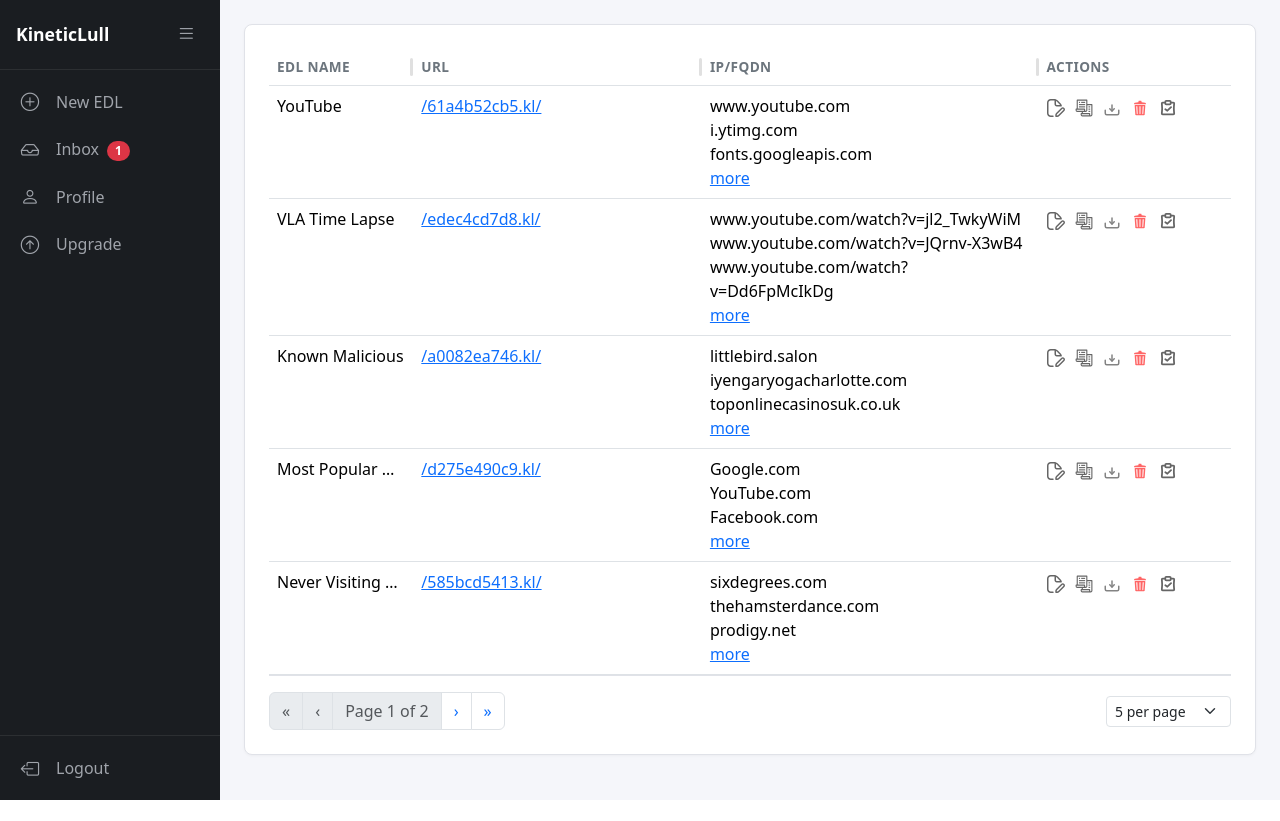
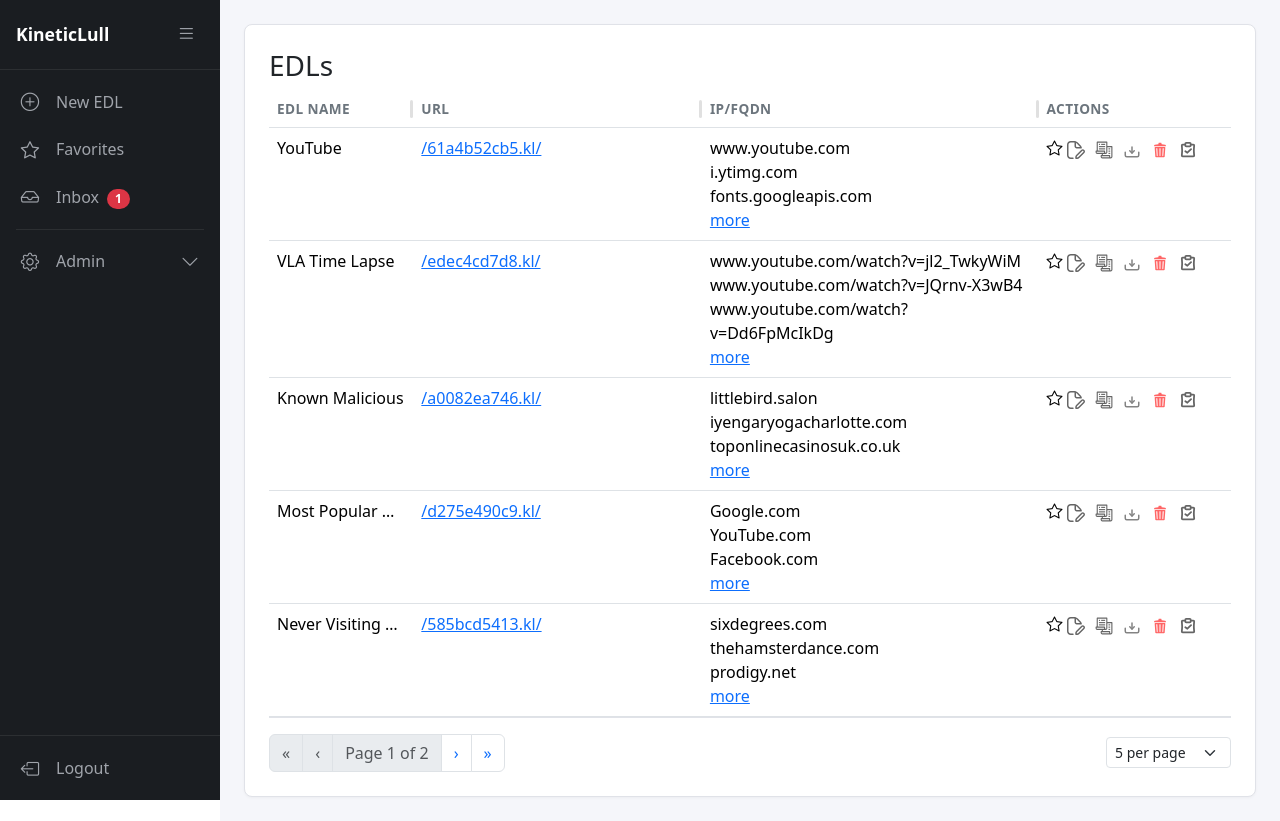
Before and after one commit to greaselovely/KineticLull, a Django app: page / in a window 1280 px wide. Before the commit the page ends 800 px from the top, so only its background shows below. Run offline with Django 5.2, Linux system fonts and the light colour scheme; a user stored in the database is signed in; data comes from the database, SQL or seed files in the repository; data that the repository does not hold is empty; parts of the project's set-up code (start-up, migrations or seed data) failed here and were passed over.

Commit message:
UI Overhaul

```diff
--- a/app/admin.py
+++ b/app/admin.py
@@ -1,7 +1,7 @@
 from django.contrib import admin
-# from .models import ExtDynLists, InboxEntry, Script
-from .models import ExtDynLists, InboxEntry
+from .models import ExtDynLists, InboxEntry, Favorite, ActivityLog
 
 admin.site.register(ExtDynLists)
 admin.site.register(InboxEntry)
-# admin.site.register(Script)
+admin.site.register(Favorite)
+admin.site.register(ActivityLog)
--- a/app/static/css/style.css
+++ b/app/static/css/style.css
@@ -134,6 +134,57 @@
 .sidebar.collapsed .sidebar-footer a {
     justify-content: center;
     padding: 10px 0;
+}
+
+/* Sidebar divider */
+.sidebar-divider {
+    border-top: 1px solid rgba(255, 255, 255, 0.08);
+    margin: 8px 16px;
+}
+
+.sidebar.collapsed .sidebar-divider {
+    margin: 8px;
+}
+
+/* Submenu */
+.submenu-toggle {
+    position: relative;
+}
+
+.submenu-arrow {
+    margin-left: auto;
+    font-size: 0.75rem;
+    transition: transform 0.2s;
+}
+
+.submenu-toggle.open .submenu-arrow {
+    transform: rotate(180deg);
+}
+
+.submenu {
+    list-style: none;
+    padding: 0;
+    margin: 0;
+    max-height: 0;
+    overflow: hidden;
+    transition: max-height 0.2s ease;
+}
+
+.submenu.open {
+    max-height: 200px;
+}
+
+.submenu li a {
+    padding-left: 28px;
+    font-size: 0.9rem;
+}
+
+.sidebar.collapsed .submenu li a {
+    padding-left: 0;
+}
+
+.sidebar.collapsed .submenu-arrow {
+    display: none;
 }
 
 /* Footer (logout) */
--- a/app/static/js/index.js
+++ b/app/static/js/index.js
@@ -27,6 +27,43 @@ document.addEventListener('DOMContentLoaded', function() {
 
     // Resizable columns
     initResizableTable('edl-table');
+
+    // Admin submenu toggle
+    var adminToggle = document.getElementById('admin-menu-toggle');
+    var adminSubmenu = document.getElementById('admin-submenu');
+    if (adminToggle && adminSubmenu) {
+        if (localStorage.getItem('admin-menu-open') === 'true') {
+            adminSubmenu.classList.add('open');
+            adminToggle.classList.add('open');
+        }
+        adminToggle.addEventListener('click', function(e) {
+            e.preventDefault();
+            adminSubmenu.classList.toggle('open');
+            adminToggle.classList.toggle('open');
+            localStorage.setItem('admin-menu-open', adminSubmenu.classList.contains('open'));
+        });
+    }
+
+    // Favorite toggle
+    document.querySelectorAll('.favorite-btn').forEach(function(btn) {
+        btn.addEventListener('click', function() {
+            var itemId = this.getAttribute('data-id');
+            var icon = this;
+            var csrfToken = document.querySelector('meta[name="csrf-token"]').getAttribute('content');
+            fetch('favorite/' + itemId + '/', {
+                method: 'POST',
+                headers: { 'X-CSRFToken': csrfToken }
+            }).then(function(r) { return r.json(); }).then(function(data) {
+                if (data.favorited) {
+                    icon.classList.remove('bi-star');
+                    icon.classList.add('bi-star-fill', 'text-warning');
+                } else {
+                    icon.classList.remove('bi-star-fill', 'text-warning');
+                    icon.classList.add('bi-star');
+                }
+            });
+        });
+    });
 });
 
 function copyToClipboard(clickedElement) {
--- a/app/static/templates/index.html
+++ b/app/static/templates/index.html
@@ -4,6 +4,7 @@
 {% block content %}
 
 <div class="content-card edl-card">
+    <h3>{% if favorites_view %}Favorites{% else %}EDLs{% endif %}</h3>
     <table id="edl-table" class="table table-hover table-resizable">
         <thead>
             <tr>
@@ -32,6 +33,7 @@
                     {% endfor %}
                 </td>
                 <td>
+                    <i class="bi {% if item.is_favorited %}bi-star-fill text-warning{% else %}bi-star{% endif %} action-items favorite-btn" data-id="{{ item.id }}" title="Favorite" style="cursor:pointer;"></i>
                     <a href="{% url 'app:edit' id=item.id %}" title="Edit"><img class="icon action-items" src="{% static 'images/edit.svg' %}" alt="Edit"></a>
                     <a href="{% url 'app:clone' item.id %}" title="Clone"><img class="icon action-items" src="{% static 'images/clone.svg' %}" alt="Clone"></a>
                     <a href="{% url 'app:download_ip_fqdn' item.id %}" title="Download"><img class="icon action-items" src="{% static 'images/download.svg' %}" alt="Download"></a>
--- a/app/static/templates/sidebar.html
+++ b/app/static/templates/sidebar.html
@@ -19,6 +19,12 @@
             </a>
         </li>
         <li>
+            <a href="{% url 'app:favorites' %}" title="Favorites">
+                <i class="bi bi-star"></i>
+                <span class="nav-text">Favorites</span>
+            </a>
+        </li>
+        <li>
             <a href="{% url 'app:submission_list' %}" title="Inbox">
                 <i class="bi bi-inbox"></i>
                 <span class="nav-text">
@@ -29,12 +35,30 @@
                 </span>
             </a>
         </li>
+
+        <li class="sidebar-divider"></li>
+
+        <li class="sidebar-submenu">
+            <a href="#" id="admin-menu-toggle" class="submenu-toggle" title="Admin">
+                <i class="bi bi-gear"></i>
+                <span class="nav-text">Admin</span>
+                <i class="bi bi-chevron-down submenu-arrow nav-text"></i>
+            </a>
+            <ul id="admin-submenu" class="submenu">
                 <li>
                     <a href="{% url 'app:profile' %}" title="Profile">
                         <i class="bi bi-person"></i>
                         <span class="nav-text">Profile</span>
                     </a>
                 </li>
+                {% if user.is_staff or user.is_superuser %}
+                <li>
+                    <a href="{% url 'app:activity_log' %}" title="Logs">
+                        <i class="bi bi-journal-text"></i>
+                        <span class="nav-text">Logs</span>
+                    </a>
+                </li>
+                {% endif %}
                 {% if user.is_superuser %}
                 <li>
                     <a href="{% url 'app:upgrade' %}" title="Upgrade">
@@ -43,6 +67,8 @@
                     </a>
                 </li>
                 {% endif %}
+            </ul>
+        </li>
         {% endif %}
     </ul>
 
--- a/app/urls.py
+++ b/app/urls.py
@@ -31,7 +31,9 @@ urlpatterns = [
     path('review_submission/<int:submission_id>/', views.review_submission, name='review_submission'),
     path('delete_submission/<int:submission_id>/', views.delete_submission, name='delete_submission'),
     path('upgrade/', views.upgrade_view, name='upgrade'),
-    # path('review_script/<int:script_id>', views.review_script, name='review_script'),
+    path('favorites/', views.favorites_view, name='favorites'),
+    path('favorite/<int:item_id>/', views.toggle_favorite, name='toggle_favorite'),
+    path('logs/', views.activity_log_view, name='activity_log'),
     # keep this at the bottom
     re_path(r'^(?P<auto_url>[\w.-]+)/?$', views.show_ip_fqdn, name='show_ip_fqdn'),
 ]
--- a/app/views.py
+++ b/app/views.py
@@ -32,9 +32,19 @@ logger = logging.getLogger(__name__)
 
 from users.models import APIKey
 # from .models import InboxEntry, ExtDynLists, Script
-from .models import InboxEntry, ExtDynLists
-# from .forms import ExtDynListsForm, ProfileChangeForm, ScriptForm
+from .models import InboxEntry, ExtDynLists, Favorite, ActivityLog
 from .forms import ExtDynListsForm, ProfileChangeForm
+
+
+def log_activity(request, action, target='', detail='', user=None):
+    """Log a user activity to the database."""
+    ActivityLog.objects.create(
+        user=user or (request.user if request.user.is_authenticated else None),
+        action=action,
+        target=target,
+        detail=detail,
+        ip_address=request.META.get('REMOTE_ADDR'),
+    )
 
 
 def get_visible_edls(user):
@@ -92,6 +102,9 @@ def index_view(request):
         item.ip_fqdn_count = len(item.ip_fqdn)
         item.display_ellipsis = item.ip_fqdn_count >= 4
         item.ip_fqdn = item.ip_fqdn[:3]
+    favorite_ids = set(Favorite.objects.filter(user=request.user).values_list('edl_id', flat=True))
+    for item in items:
+        item.is_favorited = item.id in favorite_ids
     page_number = request.GET.get("page")
     page_obj = paginator.get_page(page_number)
     context = {'items': items, 'page_obj': page_obj, 'per_page': per_page}
@@ -143,8 +156,10 @@ def show_ip_fqdn(request, auto_url):
     acl_list = edl.acl.split('\n')
     user_ip = request.META.get('REMOTE_ADDR')
     if '*' in acl_list or check_acl(user_ip, acl_list):
+        log_activity(request, 'edl_access', edl.friendly_name, f'Served to {user_ip}')
         return HttpResponse(edl.ip_fqdn, content_type="text/plain")
     else:
+        log_activity(request, 'edl_denied', edl.friendly_name, f'Denied {user_ip}')
         raise PermissionDenied
 
 @login_required
@@ -178,6 +193,7 @@ def create_new_edl(request):
             edl_instance.acl = "\n".join(corrected_acl)
             edl_instance.save()
             edl_instance.groups.set(request.user.groups.all())
+            log_activity(request, 'create_edl', edl_instance.friendly_name)
             return redirect('/')
         else:
             logger.warning("EDL creation form errors: %s", form.errors)
@@ -222,6 +238,7 @@ def edit_ext_dyn_list_view(request, id=None):
                 edl_instance.ip_fqdn = "\r\n".join([fqdn.replace("http://", "").replace("https://", "") for fqdn in edl_instance.ip_fqdn.split('\r\n')])
                 edl_instance.acl = "\n".join(corrected_acl)
                 edl_instance.save()
+                log_activity(request, 'edit_edl', edl_instance.friendly_name)
                 return redirect("/")
         else:
             form = ExtDynListsForm(instance=edl)
@@ -270,6 +287,7 @@ def clone_ext_dyn_list_view(request, item_id):
             cloned_item.auto_url = ''
             cloned_item.save()
             cloned_item.groups.set(request.user.groups.all())
+            log_activity(request, 'clone_edl', cloned_item.friendly_name, f'Cloned from {original_item.friendly_name}')
             return redirect('/')
         else:
             logger.warning("EDL clone form errors: %s", form.errors)
@@ -332,6 +350,7 @@ def delete_item(request, item_id):
     - HttpResponseRedirect: Redirects to the referring page or to a fallback URL after the item is deleted.
     """
     item = get_edl_for_user(request.user, id=item_id)
+    log_activity(request, 'delete_edl', item.friendly_name)
     item.delete()
 
     # Redirect back to the referring page if it's on the same host
@@ -580,7 +599,7 @@ class SubmitFQDNView(View):
             return JsonResponse({'error': 'Invalid FQDN list'}, status=400)
 
         InboxEntry.objects.create(submitted_by=user, fqdn_list="\r\n".join(fqdn_list))
-
+        log_activity(request, 'api_submit', f'{len(fqdn_list)} FQDNs', user=user)
         return JsonResponse({'message': 'Submission successful'}, status=201)
 
 @csrf_exempt
@@ -665,6 +684,7 @@ def update_edl_fqdn(request):
             return JsonResponse({'error': 'Invalid Command'}, status=400)
 
         edl.save()
+        log_activity(request, f'api_{command}', edl.friendly_name, f'{len(fqdn_list)} FQDNs')
         return JsonResponse({'message': 'Command Successful'}, status=200)
     except json.JSONDecodeError:
         return JsonResponse({'error': 'Invalid JSON'}, status=400)
@@ -770,6 +790,56 @@ def submission_list(request):
         'per_page': per_page,
     })
 
+@login_required
+@require_http_methods(["POST"])
+def toggle_favorite(request, item_id):
+    edl = get_edl_for_user(request.user, id=item_id)
+    favorite, created = Favorite.objects.get_or_create(user=request.user, edl=edl)
+    if not created:
+        favorite.delete()
+    return JsonResponse({'favorited': created})
+
+
+@login_required
+def favorites_view(request):
+    favorite_edl_ids = Favorite.objects.filter(user=request.user).values_list('edl_id', flat=True)
+    items = get_visible_edls(request.user).filter(id__in=favorite_edl_ids)
+    per_page = request.GET.get("per_page", "5")
+    try:
+        per_page = max(1, min(int(per_page), 100))
+    except (ValueError, TypeError):
+        per_page = 5
+    paginator = Paginator(items, per_page)
+    base_url = settings.KINETICLULL_URL if hasattr(settings, 'KINETICLULL_URL') else os.environ.get('KINETICLULL_URL', 'http://127.0.0.1:8000')
+    for item in items:
+        item.full_url = base_url + ('/' if item.auto_url[0] != '/' else '') + item.auto_url
+        item.ip_fqdn = item.ip_fqdn.split('\r\n')
+        item.ip_fqdn_count = len(item.ip_fqdn)
+        item.display_ellipsis = item.ip_fqdn_count >= 4
+        item.ip_fqdn = item.ip_fqdn[:3]
+        item.is_favorited = True
+    page_number = request.GET.get("page")
+    page_obj = paginator.get_page(page_number)
+    context = {'items': items, 'page_obj': page_obj, 'per_page': per_page, 'favorites_view': True}
+    return render(request, 'index.html', context)
+
+
+@login_required
+def activity_log_view(request):
+    if not (request.user.is_staff or request.user.is_superuser):
+        raise PermissionDenied
+    logs = ActivityLog.objects.all()
+    per_page = request.GET.get("per_page", "25")
+    try:
+        per_page = max(1, min(int(per_page), 100))
+    except (ValueError, TypeError):
+        per_page = 25
+    paginator = Paginator(logs, per_page)
+    page_number = request.GET.get("page")
+    page_obj = paginator.get_page(page_number)
+    return render(request, 'activity_log.html', {'page_obj': page_obj, 'per_page': per_page})
+
+
 def get_current_version():
     version_file = Path(settings.BASE_DIR) / 'VERSION'
     try:
@@ -834,7 +904,17 @@ def upgrade_view(request):
             logger.error(f"Upgrade git pull failed for {request.user.email}: {result.stderr.strip()}")
             return redirect('app:upgrade')
 
-        # Step 2: migrate
+        # Step 2: pip install
+        pip = os.path.join(os.path.dirname(python), 'pip')
+        result = subprocess.run(
+            [pip, 'install', '-r', os.path.join(base_dir, 'requirements.txt')],
+            cwd=base_dir, capture_output=True, text=True,
+        )
+        if result.returncode != 0:
+            success = False
+            logger.error(f"Upgrade pip install failed for {request.user.email}: {result.stderr.strip()}")
+
+        # Step 3: migrate
         result = subprocess.run(
             [python, manage_py, 'migrate', '--noinput'], cwd=base_dir, capture_output=True, text=True,
         )
@@ -842,7 +922,7 @@ def upgrade_view(request):
             success = False
             logger.error(f"Upgrade migrate failed for {request.user.email}: {result.stderr.strip()}")
 
-        # Step 3: collectstatic
+        # Step 4: collectstatic
         result = subprocess.run(
             [python, manage_py, 'collectstatic', '--noinput'], cwd=base_dir, capture_output=True, text=True,
         )
@@ -850,7 +930,7 @@ def upgrade_view(request):
             success = False
             logger.error(f"Upgrade collectstatic failed for {request.user.email}: {result.stderr.strip()}")
 
-        # Step 4: graceful reload via SIGHUP to Gunicorn master
+        # Step 5: graceful reload via SIGHUP to Gunicorn master
         try:
             os.kill(os.getppid(), signal.SIGHUP)
         except (ProcessLookupError, PermissionError):
--- a/requirements.txt
+++ b/requirements.txt
@@ -6,11 +6,12 @@
 #
 asgiref==3.7.2
     # via django
-django==5.0.9
+django==5.0.10
     # 5.0.3 addresses CVE-2024-27351
     # 5.0.7 addresses CVE-2024-42005, CVE-2024-39330, CVE-2024-38875, CVE-2024-39614, CVE-2024-39329
     # 5.0.8 addresses CVE-2024-42005, CVE-2024-41989, CVE-2024-41990, CVE-2024-41991
     # 5.0.9 addresses CVE-2024-45230, CVE-2024-45231
+    # 5.0.10 addresses CVE-2024-53907, CVE-2024-53908
     # via
     #   -r requirements.in
     #   django-debug-toolbar
```
Also changed, not shown: app/models.py (+30 -0 lines), app/static/templates/activity_log.html (added, +74 -0 lines), README.md, app/migrations/0007_add_favorite_and_activitylog.py (added), 2 other files. Lines whose indentation alone changed are shown as unchanged.
